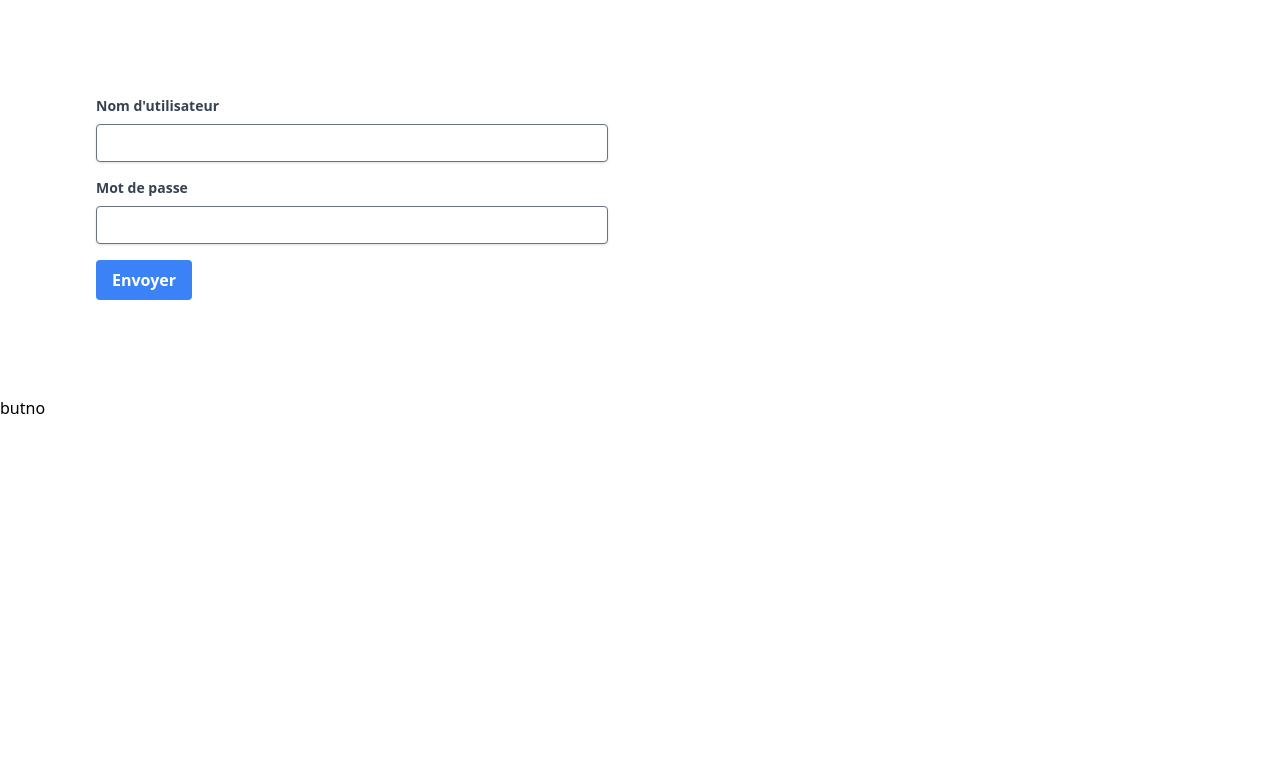
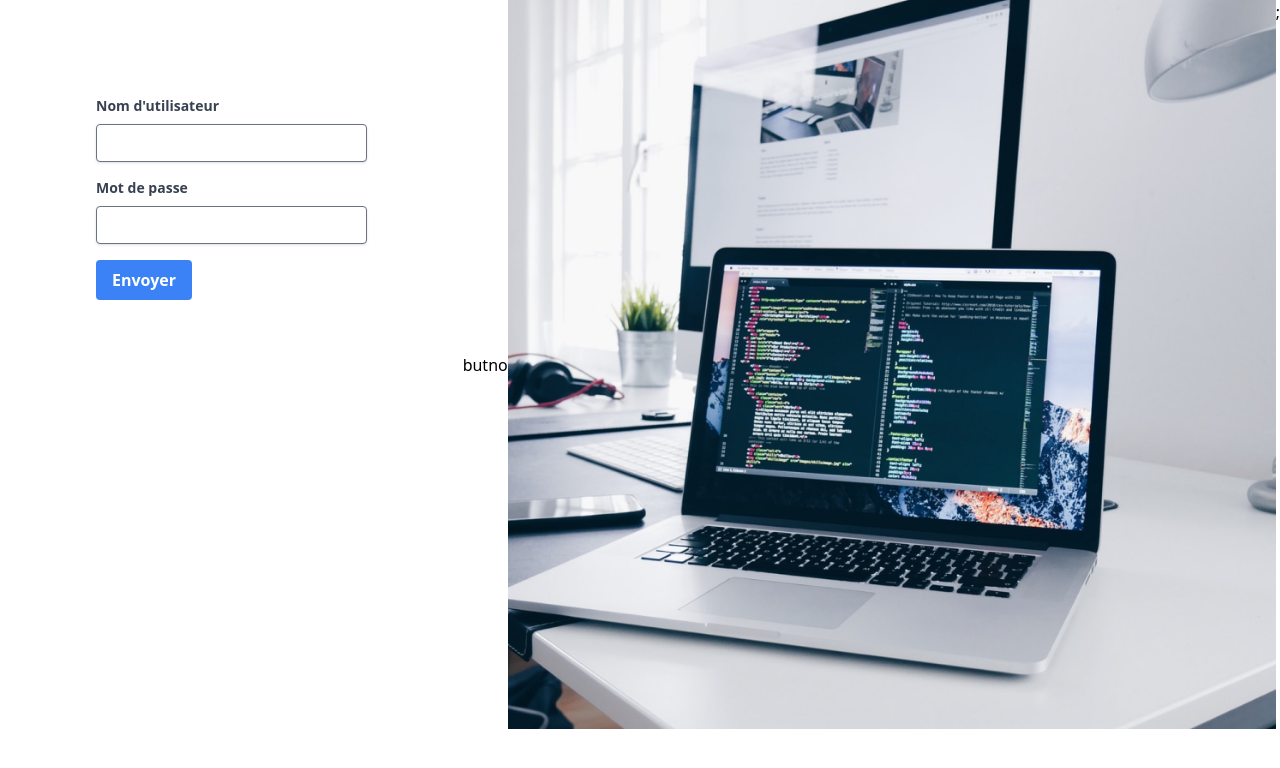
Before and after one commit to Hexagone-B2/Project-Fichtr, a React (Create React App) app in the folder Front/fichtr/: page / in a window 1280 px wide. Shown: the top 768 px of the page. Built offline with nearby package versions, Linux system fonts and the light colour scheme.

Commit message:
login page usable for tests

```diff
--- a/Front/fichtr/src/composant/Authentification/AuthentificationForm.jsx
+++ b/Front/fichtr/src/composant/Authentification/AuthentificationForm.jsx
@@ -4,6 +4,7 @@ import axios from "axios";
 export default function AuthentificationForm(props) {
   let [mail, setmail] = useState("");
   let [password, setPassword] = useState("");
+  let [authIsWrong, setAuthIsWrong] = useState(false);
 
   function handleClick(event) {
     axios.post("http://10.2.7.20:3000/api/echo");
@@ -38,6 +39,12 @@ export default function AuthentificationForm(props) {
       .post("http://10.2.7.20:3000/api/login", to_send, { headers })
       .then((res) => {
         console.log(res.data);
+        if (res.code === 403) {
+          setAuthIsWrong(true);
+        }
+        if (res.code === 200) {
+          console.log("succés");
+        }
       })
       .catch((error) => {
         console.log(error.response.data);
@@ -60,7 +67,9 @@ export default function AuthentificationForm(props) {
             Nom d'utilisateur
           </label>
           <input
-            className="shadow appearance-none border rounded w-full py-2 px-3 text-gray-700 leading-tight focus:outline-none focus:shadow-outline"
+            className={`shadow appearance-none border ${
+              authIsWrong ? "border-red" : ""
+            } rounded w-full py-2 px-3 text-gray-700 leading-tight focus:outline-none focus:shadow-outline`}
             type="text"
             name="mail"
             id="mail"
@@ -76,7 +85,9 @@ export default function AuthentificationForm(props) {
             Mot de passe
           </label>
           <input
-            className="shadow appearance-none border rounded w-full py-2 px-3 text-gray-700 leading-tight focus:outline-none focus:shadow-outline"
+            className={`shadow appearance-none border ${
+              authIsWrong ? "border-red" : ""
+            } rounded w-full py-2 px-3 text-gray-700 leading-tight focus:outline-none focus:shadow-outline`}
             type="password"
             name="password"
             id="password"
--- a/Front/fichtr/src/composant/Authentification/AuthentificationPage.jsx
+++ b/Front/fichtr/src/composant/Authentification/AuthentificationPage.jsx
@@ -1,5 +1,10 @@
 import AuthentificationForm from "./AuthentificationForm";
 
 export default function AuthentificationPage(props) {
-  return <AuthentificationForm />;
+  return (
+    <div className="flex">
+      <AuthentificationForm />
+      <img src="./login/login.PNG" alt="" className="w-3/5" />;
+    </div>
+  );
 }
```
Also changed, not shown: Front/fichtr/public/login/login.PNG (added).
